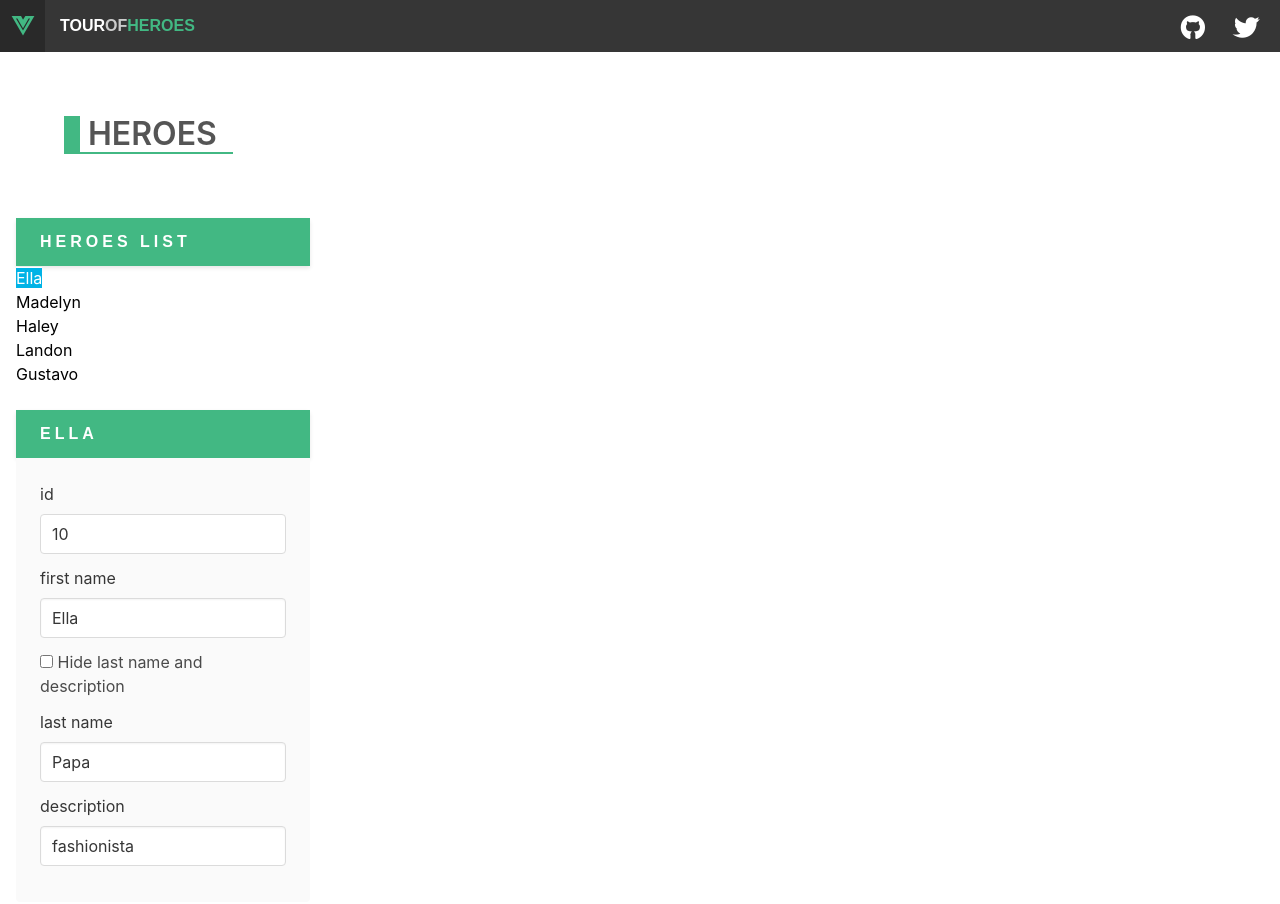
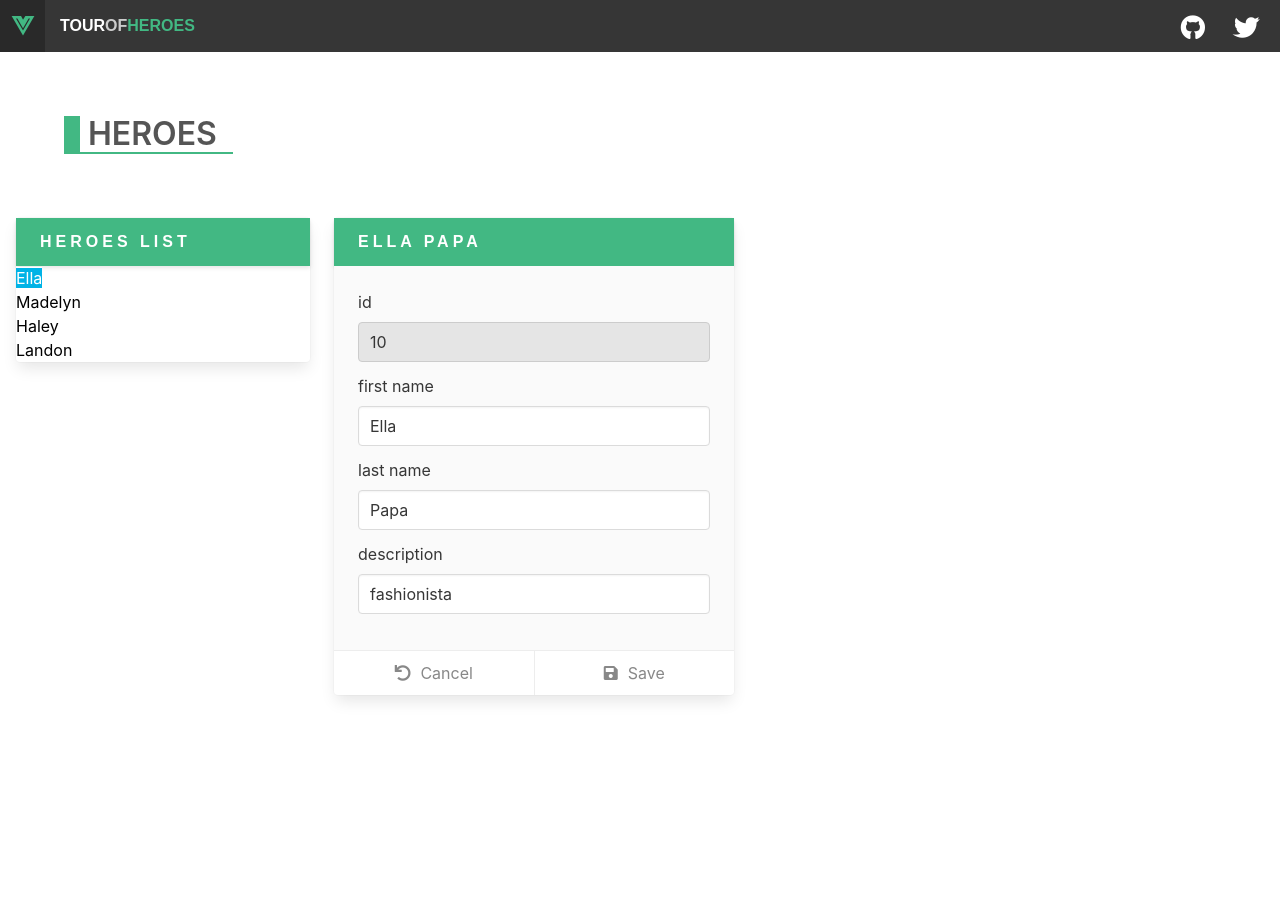
Before and after one commit to gspolima/Vue-Getting-Started, a Vue app: page / in a window 1280 px wide. Both pictures are taken after a click on the link "Ella". Shown: the top 904 px of the page. After the commit the page ends 800 px from the top, so only its background shows below. Built offline with nearby package versions, Linux system fonts and the light colour scheme.

Commit message:
Computed cached properties

```diff
--- a/src/components/heroes.vue
+++ b/src/components/heroes.vue
@@ -5,14 +5,15 @@
     </div>
     <div class="columns">
       <div class="column is-3">
+        <div class="card" v-show="heroes.length">
           <header class="card-header">
             <p class="card-header-title">heroes list</p>
           </header>
           <ul class="list is-hoverable">
             <li v-for="hero in heroes" :key="hero.id">
               <a
-              @click="displayDetails(hero)"
                 class="list-item"
+                @click="selectHero(hero)"
                 :class="{ 'is-active': selectedHero === hero }"
               >
                 <span>{{ hero.firstName }}</span>
@@ -20,19 +21,21 @@
             </li>
           </ul>
         </div>
+        <div class="notification is-info" v-show="message">{{ message }}</div>
       </div>
-    <div v-if="typeof selectedHero !== 'undefined'" class="columns">
-      <div class="column is-3">
+
+      <div class="column is-4" v-if="selectedHero">
+        <div class="card">
           <header class="card-header">
-          <p class="card-header-title">{{ selectedHero.firstName }}</p>
+            <p class="card-header-title">{{ fullName }}</p>
           </header>
           <div class="card-content">
             <div class="content">
               <div class="field">
                 <label class="label" for="id">id</label>
-              <label class="input" id="id" readonly>
-                {{ selectedHero.id }}
-              </label>
+                <label class="input" id="id" readonly>{{
+                  selectedHero.id
+                }}</label>
               </div>
               <div class="field">
                 <label class="label" for="firstName">first name</label>
@@ -42,19 +45,6 @@
                   v-model="selectedHero.firstName"
                 />
               </div>
-            <div class="field">
-              <input
-                class="is-primary"
-                @click="showState"
-                v-model="hideLastNameAndDescription"
-                type="checkbox"
-                name="hideLastNameAndDescription"
-              />
-              <label for="hid eLastNameAndDescription">
-                Hide last name and description
-              </label>
-            </div>
-            <div v-show="hideLastNameAndDescription === false">
               <div class="field">
                 <label class="label" for="lastName">last name</label>
                 <input
@@ -73,6 +63,19 @@
               </div>
             </div>
           </div>
+          <footer class="card-footer">
+            <button
+              class="link card-footer-item cancel-button"
+              @click="cancelHero()"
+            >
+              <i class="fas fa-undo"></i>
+              <span>Cancel</span>
+            </button>
+            <button class="link card-footer-item" @click="saveHero()">
+              <i class="fas fa-save"></i>
+              <span>Save</span>
+            </button>
+          </footer>
         </div>
       </div>
     </div>
@@ -80,13 +83,7 @@
 </template>
 
 <script>
-export default {
-  name: 'Heroes',
-  data() {
-    return {
-      hideLastNameAndDescription: false,
-      selectedHero: undefined, // preferable over an empty object
-      heroes: [
+const ourHeroes = [
   {
     id: 10,
     firstName: 'Ella',
@@ -111,25 +108,68 @@ export default {
     lastName: 'Papa',
     description: 'arc trooper',
   },
-        {
-          id: 50,
-          firstName: 'Gustavo',
-          lastName: 'Sampaio',
-          description: 'dragon slayer',
-        },
-      ],
+];
+
+export default {
+  name: 'Heroes',
+  data() {
+    return {
+      heroes: ourHeroes,
+      selectedHero: undefined,
+      message: '',
     };
   },
+  computed: {
+    fullName: {
+      get() {
+        if (this.selectedHero) {
+          let name = this.selectedHero.firstName;
+          name += this.selectedHero.lastName
+            ? ` ${this.selectedHero.lastName}`
+            : '';
+          return name;
+        }
+        return '';
+      },
+      set(value) {
+        let names = value.split(' ');
+        this.selectedHero.firstName = names[0];
+        this.selectedHero.lastName =
+          names.length === 1 ? '' : names[names.length - 1];
+      },
+      reversedDescription: function() {
+        return this.selectedHero.description.reverse();
+      },
+    },
+  },
   methods: {
-    displayDetails(hero) {
-      console.log(hero);
+    handleTheCapes(newValue) {
+      const value = parseInt(newValue, 10);
+      switch (value) {
+        case 0:
+          this.capeMessage = 'Where is my cape?';
+          break;
+        case 1:
+          this.capeMessage = 'One is all I need';
+          break;
+        case 2:
+          this.capeMessage = 'Alway have a spare';
+          break;
+        default:
+          this.capeMessage = 'You can never have enough capes';
+          break;
+      }
+    },
+    cancelHero() {
+      this.selectedHero = undefined;
+      this.message = '';
+    },
+    saveHero() {
+      // This only updates when you click the save button
+      this.message = JSON.stringify(this.selectedHero, null, '\n ');
+    },
+    selectHero(hero) {
       this.selectedHero = hero;
-    },
-    showState() {
-      console.log(
-        `The checkbox for showing the last two fields was toggled to
-        ${!this.hideLastNameAndDescription}`
-      );
     },
   },
 };
--- a/src/design/_styles.scss
+++ b/src/design/_styles.scss
@@ -207,3 +207,12 @@ select.invalid {
     color: #fff;
   }
 }
+
+label.input {
+  background-color: #e5e5e5;
+  border: 1px solid #ccc;
+}
+
+p.comment {
+  margin: 8px;
+}
```
Also changed, not shown: package.json (+4 -3 lines), 1 other file (tests, documents, lock files or other folders). Lines whose indentation alone changed are shown as unchanged.
